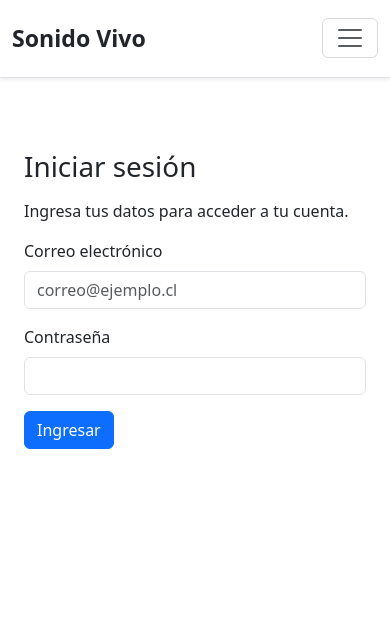
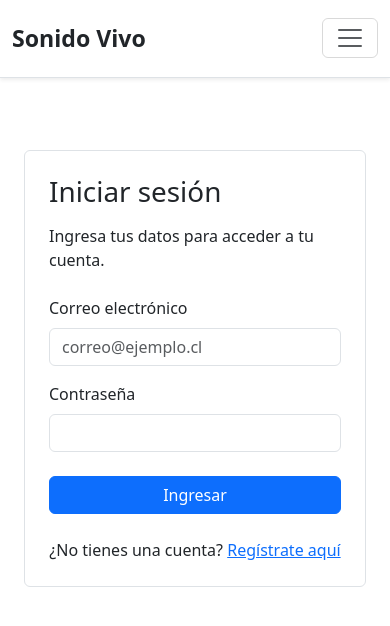
Before and after one commit to rrrbbb20/proyecto-sonido-vivo-02, a React (Vite) app: page /login in a window 390 px wide. Shown: the top 626 px of the page. Built offline with nearby package versions, Linux system fonts and the light colour scheme.

Commit message:
style: mejorar diseño responsivo del login

```diff
--- a/src/pages/Login.jsx
+++ b/src/pages/Login.jsx
@@ -1,27 +1,21 @@
 import { useState } from "react";
-import { Container, Form, Button } from "react-bootstrap";
+import { Container, Row, Col, Form, Button } from "react-bootstrap";
+import { Link } from "react-router-dom";
 
 function Login() {
-  // Estado que almacena los datos ingresados
+  // Datos ingresados en el formulario
   const [datos, setDatos] = useState({
     correo: "",
     contrasena: "",
   });
 
-  // Estado que almacena los errores encontrados
   const [errores, setErrores] = useState({});
-
-  // Estado utilizado para informar un resultado correcto
   const [mensaje, setMensaje] = useState("");
 
-  // Actualiza el campo correspondiente mientras el usuario escribe
+  // Actualiza el campo correspondiente
   function cambiarCampo(evento) {
     const { name, value } = evento.target;
-
-    setDatos({
-      ...datos,
-      [name]: value,
-    });
+    setDatos({ ...datos, [name]: value });
   }
 
   // Valida los datos antes de aceptar el formulario
@@ -29,79 +23,54 @@ function Login() {
     evento.preventDefault();
 
     const nuevosErrores = {};
-
-    // Normaliza el correo antes de validarlo
-    const correo = datos.correo
-      .trim()
-      .toLowerCase();
-
+    const correo = datos.correo.trim().toLowerCase();
     const contrasena = datos.contrasena;
 
-    // Comprueba que el correo exista y contenga @
+    // Validación del correo
     if (correo === "") {
-      nuevosErrores.correo =
-        "Ingresa tu correo electrónico.";
+      nuevosErrores.correo = "Ingresa tu correo electrónico.";
     } else if (!correo.includes("@")) {
-      nuevosErrores.correo =
-        "Ingresa un correo electrónico válido.";
+      nuevosErrores.correo = "Ingresa un correo electrónico válido.";
     }
 
-    // Comprueba que la contraseña tenga la longitud permitida
+    // Validación de la contraseña
     if (contrasena === "") {
-      nuevosErrores.contrasena =
-        "Ingresa tu contraseña.";
-    } else if (
-      contrasena.length < 8 ||
-      contrasena.length > 12
-    ) {
-      nuevosErrores.contrasena =
-        "La contraseña debe tener entre 8 y 12 caracteres.";
+      nuevosErrores.contrasena = "Ingresa tu contraseña.";
+    } else if (contrasena.length < 8 || contrasena.length > 12) {
+      nuevosErrores.contrasena = "La contraseña debe tener entre 8 y 12 caracteres.";
     }
 
     setErrores(nuevosErrores);
     setMensaje("");
 
-    // Detiene el proceso si existe algún error
     if (Object.keys(nuevosErrores).length > 0) {
       return;
     }
 
-    setMensaje(
-      "Los datos ingresados cumplen con las validaciones."
-    );
-
-    // Limpia el formulario después de una validación correcta
-    setDatos({
-      correo: "",
-      contrasena: "",
-    });
+    setMensaje("Los datos ingresados cumplen con las validaciones.");
+    setDatos({ correo: "", contrasena: "" });
   }
 
   return (
     <Container className="py-4">
-      <h1 className="mb-3">
-        Iniciar sesión
-      </h1>
+      {/* Centra el formulario y adapta su ancho según la pantalla */}
+      <Row className="justify-content-center">
+        <Col xs={12} md={8} lg={5}>
+          <div className="border rounded p-4">
+            <h1 className="mb-3">Iniciar sesión</h1>
 
-      <p>
+            <p className="mb-4">
               Ingresa tus datos para acceder a tu cuenta.
             </p>
 
-      {/* Mensaje mostrado solo después de una validación correcta */}
+            {/* Mensaje mostrado después de una validación correcta */}
             {mensaje !== "" && (
-        <p className="text-success fw-bold">
-          {mensaje}
-        </p>
+              <p className="text-success fw-bold">{mensaje}</p>
             )}
 
-      <Form
-        onSubmit={enviarFormulario}
-        noValidate
-      >
+            <Form onSubmit={enviarFormulario} noValidate>
               <Form.Group className="mb-3">
-          <Form.Label>
-            Correo electrónico
-          </Form.Label>
+                <Form.Label>Correo electrónico</Form.Label>
 
                 <Form.Control
                   type="email"
@@ -117,10 +86,8 @@ function Login() {
                 </Form.Control.Feedback>
               </Form.Group>
 
-        <Form.Group className="mb-3">
-          <Form.Label>
-            Contraseña
-          </Form.Label>
+              <Form.Group className="mb-4">
+                <Form.Label>Contraseña</Form.Label>
 
                 <Form.Control
                   type="password"
@@ -135,13 +102,17 @@ function Login() {
                 </Form.Control.Feedback>
               </Form.Group>
 
-        <Button
-          type="submit"
-          variant="primary"
-        >
+              <Button type="submit" variant="primary" className="w-100">
                 Ingresar
               </Button>
             </Form>
+
+            <p className="text-center mt-4 mb-0">
+              ¿No tienes una cuenta? <Link to="/registro">Regístrate aquí</Link>
+            </p>
+          </div>
+        </Col>
+      </Row>
     </Container>
   );
 }
```
Lines whose indentation alone changed are shown as unchanged.
